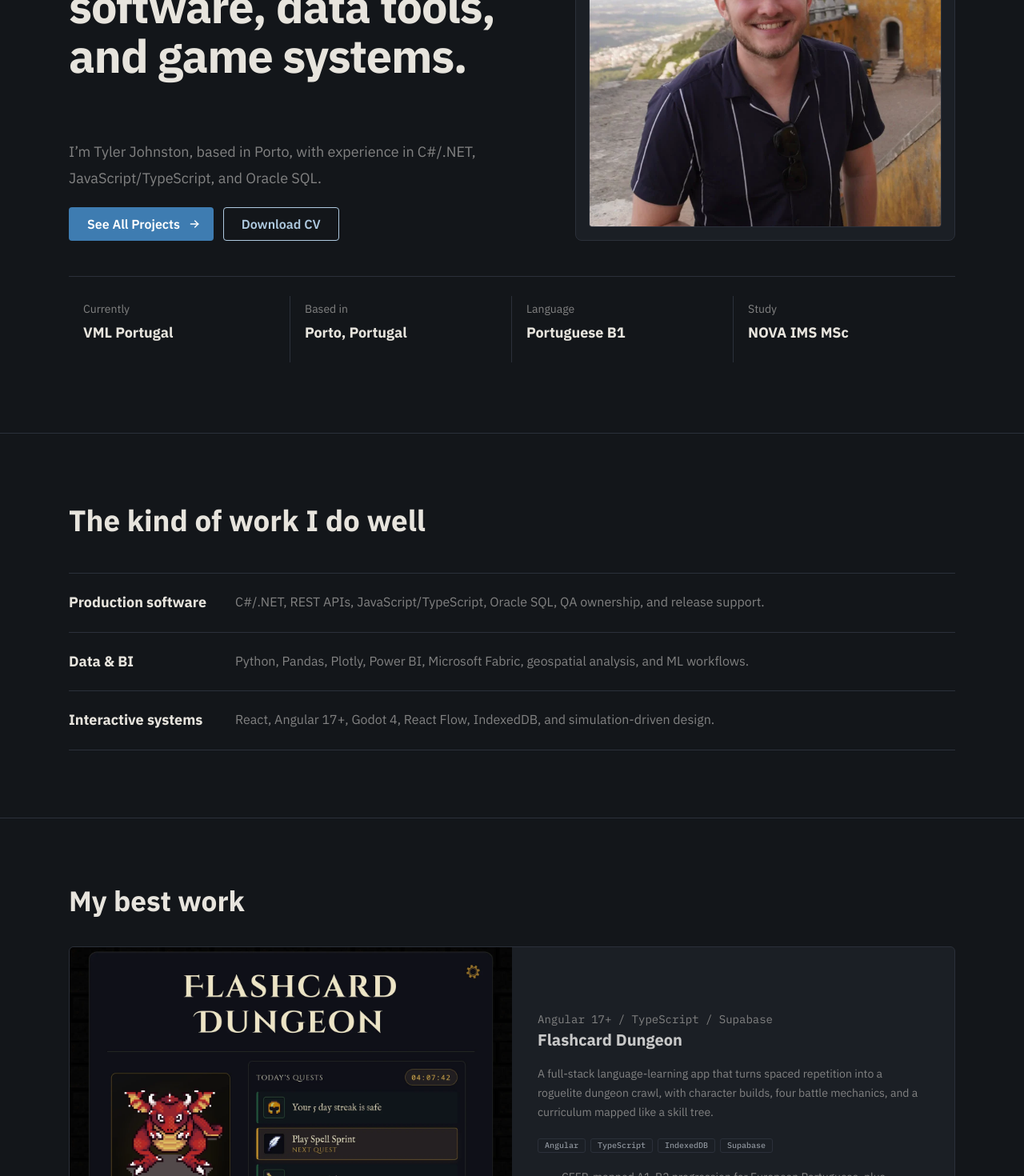
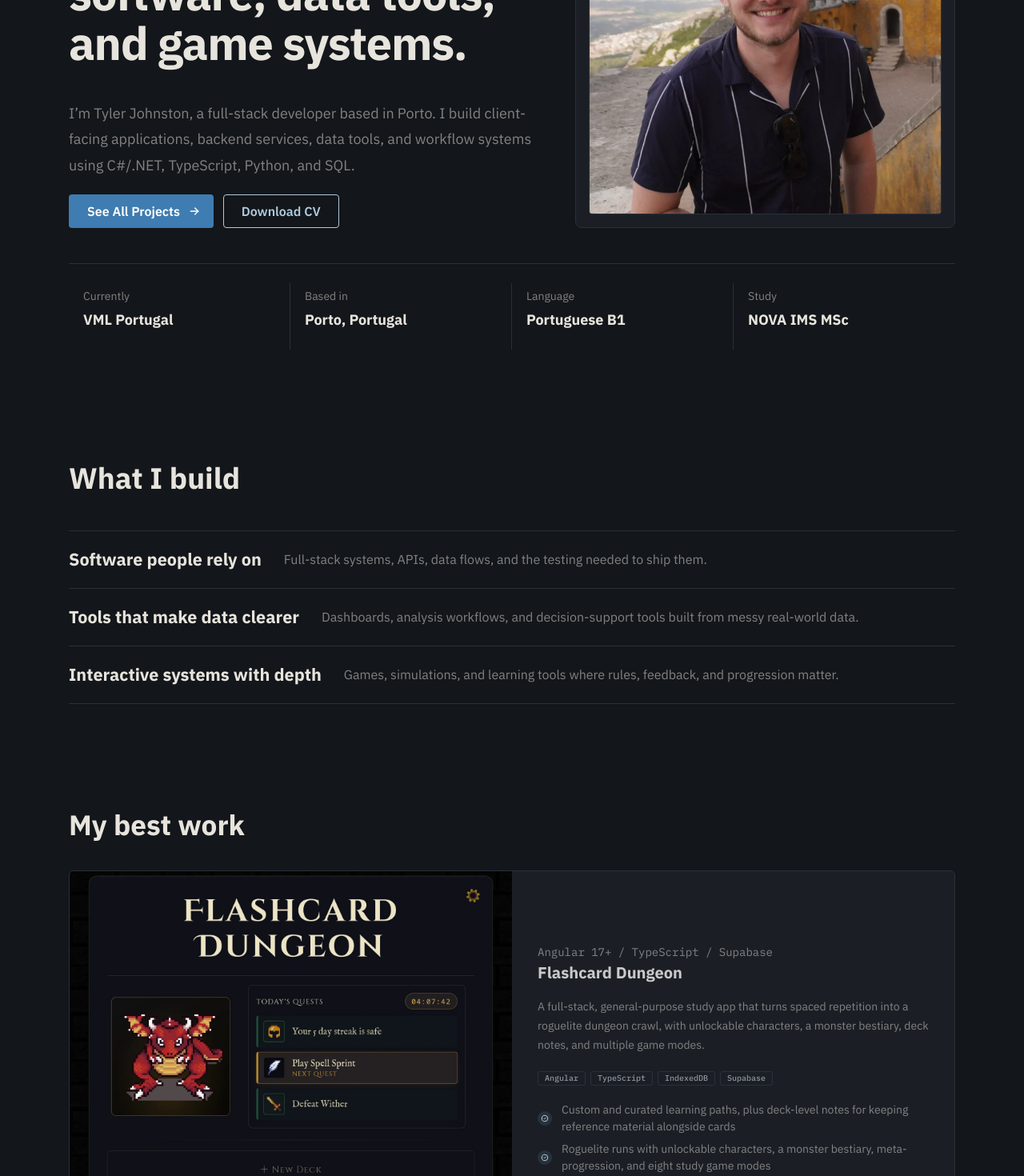
Before and after one commit to Tyler-Johnston/tyler-johnston.github.io, a React (Vite) app: page /#/ in a window 1280 px wide. Shown: the part 340-1810 px from the top of the page at 80% size. Built offline with nearby package versions, Linux system fonts and the light colour scheme.

Commit message:
Refine portfolio copy and layout

```diff
--- a/src/data/experience.ts
+++ b/src/data/experience.ts
@@ -67,7 +67,7 @@ export const roles: Role[] = [
     title: 'Associate Back-End Engineer',
     organization: 'VML Portugal',
     period: 'Sep 2026 - Present',
-    location: 'Lisbon, Portugal',
+    location: 'Porto, Portugal',
     description: [
       'Joined VML Portugal, a global marketing and technology company, as an Associate Back-End Engineer building backend systems for enterprise clients.',
     ],
--- a/src/data/projects.ts
+++ b/src/data/projects.ts
@@ -30,12 +30,12 @@ export const flagshipProjects: FlagshipProject[] = [
     title: 'Flashcard Dungeon',
     subtitle: 'Angular 17+ / TypeScript / Supabase',
     description:
-      'A full-stack language-learning app that turns spaced repetition into a roguelite dungeon crawl, with character builds, four battle mechanics, and a curriculum mapped like a skill tree.',
+      'A full-stack, general-purpose study app that turns spaced repetition into a roguelite dungeon crawl, with unlockable characters, a monster bestiary, deck notes, and multiple game modes.',
     imageUrl: fdDecksHome,
     techStack: ['Angular', 'TypeScript', 'IndexedDB', 'Supabase'],
     achievements: [
-      'CEFR-mapped A1-B2 progression for European Portuguese, plus additional language and general-knowledge roadmaps unlockable through play',
-      'Roguelite run structure: character passives, meta-progression, and four distinct battle mechanics',
+      'Custom and curated learning paths, plus deck-level notes for keeping reference material alongside cards',
+      'Roguelite runs with unlockable characters, a monster bestiary, meta-progression, and eight study game modes',
       'IndexedDB-first offline mode with optional Supabase/PostgreSQL sync',
     ],
     cta: [
@@ -76,7 +76,7 @@ export const projects: Project[] = [
     id: 'flashcard-dungeon',
     title: 'Flashcard Dungeon',
     description:
-      'A full-stack language-learning app that turns spaced repetition into a roguelite dungeon crawl, complete with character builds and a skill-tree curriculum.',
+      'A full-stack, general-purpose study app that turns spaced repetition into a roguelite dungeon crawl, with unlockable characters, a monster bestiary, deck notes, and multiple game modes.',
     imageUrl: fdDecksHome,
     projectUrl: '/projects/flashcard-dungeon',
     techStack: ['Angular', 'TypeScript', 'IndexedDB', 'Supabase'],
--- a/src/pages/About.tsx
+++ b/src/pages/About.tsx
@@ -40,10 +40,6 @@ export function About() {
         <Title order={1} style={{ fontSize: 'clamp(1.9rem, 4vw, 2.7rem)', fontWeight: 700 }}>
           Tyler Johnston
         </Title>
-        <Text c="dimmed" size="md" maw={720} lh={1.8}>
-          American full-stack developer based in Porto with work authorization, focused on
-          production software and data work.
-        </Text>
       </Stack>
 
       <Box className="about-photo-mobile" mb={24}>
@@ -65,6 +61,11 @@ export function About() {
 
       <SimpleGrid cols={{ base: 1, md: 2 }} spacing={56} mb={72} style={{ alignItems: 'start' }}>
         <Stack gap="lg">
+          <Text size="md" lh={1.85} c="dimmed">
+            I’m currently an Associate Backend Engineer at VML Portugal, contributing to production
+            software and data-driven workflows.
+          </Text>
+
           <Text size="md" lh={1.85} c="dimmed">
             I’m an MSc Information Management candidate at NOVA IMS specializing in Business
             Intelligence. My background spans production web development, research, teaching,
@@ -209,6 +210,9 @@ export function About() {
                 <Title order={3} style={{ fontWeight: 700, fontSize: 'clamp(1.15rem, 2vw, 1.35rem)' }}>
                   NOVA IMS
                 </Title>
+                <Text size="sm" c="dimmed">
+                  Lisbon, Portugal
+                </Text>
                 <Text size="md" c="dimmed" lh={1.7}>
                   M.S. Information Management, Business Intelligence
                 </Text>
@@ -246,6 +250,9 @@ export function About() {
                 <Title order={3} style={{ fontWeight: 700, fontSize: 'clamp(1.15rem, 2vw, 1.35rem)' }}>
                   Utah State University
                 </Title>
+                <Text size="sm" c="dimmed">
+                  Logan, Utah, USA
+                </Text>
                 <Text size="md" c="dimmed" lh={1.7}>
                   B.S. Computer Science, Mathematics minor
                 </Text>
--- a/src/pages/Experience.tsx
+++ b/src/pages/Experience.tsx
@@ -39,9 +39,6 @@ export function Experience() {
         <Title order={1} style={{ fontSize: 'clamp(1.9rem, 4vw, 2.7rem)', fontWeight: 700 }}>
           Career timeline
         </Title>
-        <Text c="dimmed" size="md" maw={640} lh={1.75} mt={4}>
-          Production software, research, teaching, and workflow tools.
-        </Text>
       </Stack>
 
       <Stack gap={0}>
--- a/src/pages/Landing.tsx
+++ b/src/pages/Landing.tsx
@@ -25,23 +25,23 @@ const quickFacts = [
 
 const focusAreas = [
   {
-    title: 'Production software',
-    detail: 'C#/.NET, REST APIs, JavaScript/TypeScript, Oracle SQL, QA ownership, and release support.',
+    title: 'Software people rely on',
+    detail: 'Full-stack systems, APIs, data flows, and the testing needed to ship them.',
   },
   {
-    title: 'Data & BI',
-    detail: 'Python, Pandas, Plotly, Power BI, Microsoft Fabric, geospatial analysis, and ML workflows.',
+    title: 'Tools that make data clearer',
+    detail: 'Dashboards, analysis workflows, and decision-support tools built from messy real-world data.',
   },
   {
-    title: 'Interactive systems',
-    detail: 'React, Angular 17+, Godot 4, React Flow, IndexedDB, and simulation-driven design.',
+    title: 'Interactive systems with depth',
+    detail: 'Games, simulations, and learning tools where rules, feedback, and progression matter.',
   },
 ];
 
 export function Landing() {
   return (
     <Box>
-      <Box py={{ base: 56, md: 88 }}>
+      <Box py={{ base: 48, md: 72 }}>
         <Container size="lg">
           <Box
             className="landing-hero-grid"
@@ -111,8 +111,9 @@ export function Landing() {
 
                 <Stack gap="lg">
                   <Text size="lg" c="dimmed" maw={720} lh={1.8}>
-                    I’m Tyler Johnston, based in Porto, with experience in C#/.NET,
-                    JavaScript/TypeScript, and Oracle SQL.
+                    I’m Tyler Johnston, a full-stack developer based in Porto. I build client-facing
+                    applications, backend services, data tools, and workflow systems using C#/.NET,
+                    TypeScript, Python, and SQL.
                   </Text>
 
                   <Group gap="sm" wrap="wrap">
@@ -202,16 +203,10 @@ export function Landing() {
         </Container>
       </Box>
 
-      <Box
-        py={84}
-        style={{
-          borderTop: '1px solid var(--line)',
-          borderBottom: '1px solid var(--line)',
-        }}
-      >
+      <Box py={64}>
         <Container size="lg">
           <Title order={2} mb={40} style={{ fontSize: 'clamp(1.7rem, 4vw, 2.3rem)', fontWeight: 700 }}>
-            The kind of work I do well
+            What I build
           </Title>
 
           <Stack gap={0}>
@@ -224,8 +219,8 @@ export function Landing() {
                   borderBottom: '1px solid var(--line)',
                 }}
               >
-                <Group align="flex-start" gap={28} wrap="nowrap">
-                  <Text fw={700} size="lg" style={{ minWidth: 180 }}>
+                <Group align="flex-start" gap={28} wrap="wrap">
+                  <Text fw={700} style={{ minWidth: 240, fontSize: 'clamp(1.15rem, 2vw, 1.35rem)', lineHeight: 1.25 }}>
                     {area.title}
                   </Text>
                   <Text size="md" c="dimmed" lh={1.7}>
@@ -238,7 +233,7 @@ export function Landing() {
         </Container>
       </Box>
 
-      <Container size="lg" py={80}>
+      <Container size="lg" py={64}>
         <Title order={2} mb={32} style={{ fontSize: 'clamp(1.7rem, 4vw, 2.2rem)', fontWeight: 700 }}>
           My best work
         </Title>
--- a/src/pages/Projects.tsx
+++ b/src/pages/Projects.tsx
@@ -1,5 +1,5 @@
 import { useMemo, useState } from 'react';
-import { Container, Title, Text, Stack, SimpleGrid, Tabs, Card } from '@mantine/core';
+import { Container, Title, Stack, SimpleGrid, Tabs, Card } from '@mantine/core';
 import { categoryLabels, projects, ProjectCategory } from '../data/projects';
 import { ProjectCard } from '../components/ui/ProjectCard';
 
@@ -22,11 +22,8 @@ export function Projects() {
     <Container size="lg" py={60}>
       <Stack gap={4} mb={40}>
         <Title order={1} style={{ fontSize: 'clamp(1.9rem, 4vw, 2.7rem)', fontWeight: 700 }}>
-          Projects by category
+          Selected projects
         </Title>
-        <Text c="dimmed" size="md" maw={700} lh={1.75} mt={4}>
-          This page curates my portfolio by category and keeps my strongest work near the top.
-        </Text>
       </Stack>
 
       <Card
--- a/src/pages/projects/FlashcardDungeon.tsx
+++ b/src/pages/projects/FlashcardDungeon.tsx
@@ -202,7 +202,7 @@ export function FlashcardDungeon() {
             color="gray"
             leftSection={<IconArrowLeft size={16} />}
             size="sm"
-            style={{ alignSelf: 'flex-start' }}
+            style={{ alignSelf: 'flex-start', paddingInline: 0 }}
           >
             Back to projects
           </Button>
@@ -241,9 +241,8 @@ export function FlashcardDungeon() {
               </Group>
 
               <Text size="lg" c="dimmed" maw={720} lh={1.75}>
-                A full-stack language-learning app that turns spaced repetition into a roguelite dungeon
-                crawl. Each deck is a run: pick a build, fight through the cards as encounters, and let
-                the game track what you actually know.
+                A full-stack, general-purpose study app that turns spaced repetition into a roguelite
+                dungeon crawl.
               </Text>
 
               <Group gap="sm" wrap="wrap">
--- a/src/pages/projects/ParallaxPoker.tsx
+++ b/src/pages/projects/ParallaxPoker.tsx
@@ -129,7 +129,7 @@ const techStack = ['C#', 'Godot 4', 'Python', 'Pandas', 'Monte Carlo'];
 export function ParallaxPoker() {
   return (
     <Container size="lg" py={60}>
-      <Button component={Link} to="/projects" variant="subtle" color="gray" leftSection={<IconArrowLeft size={16} />} mb="xl" size="sm">
+      <Button component={Link} to="/projects" variant="subtle" color="gray" leftSection={<IconArrowLeft size={16} />} mb="xl" size="sm" style={{ paddingInline: 0 }}>
         Back to projects
       </Button>
 
```
